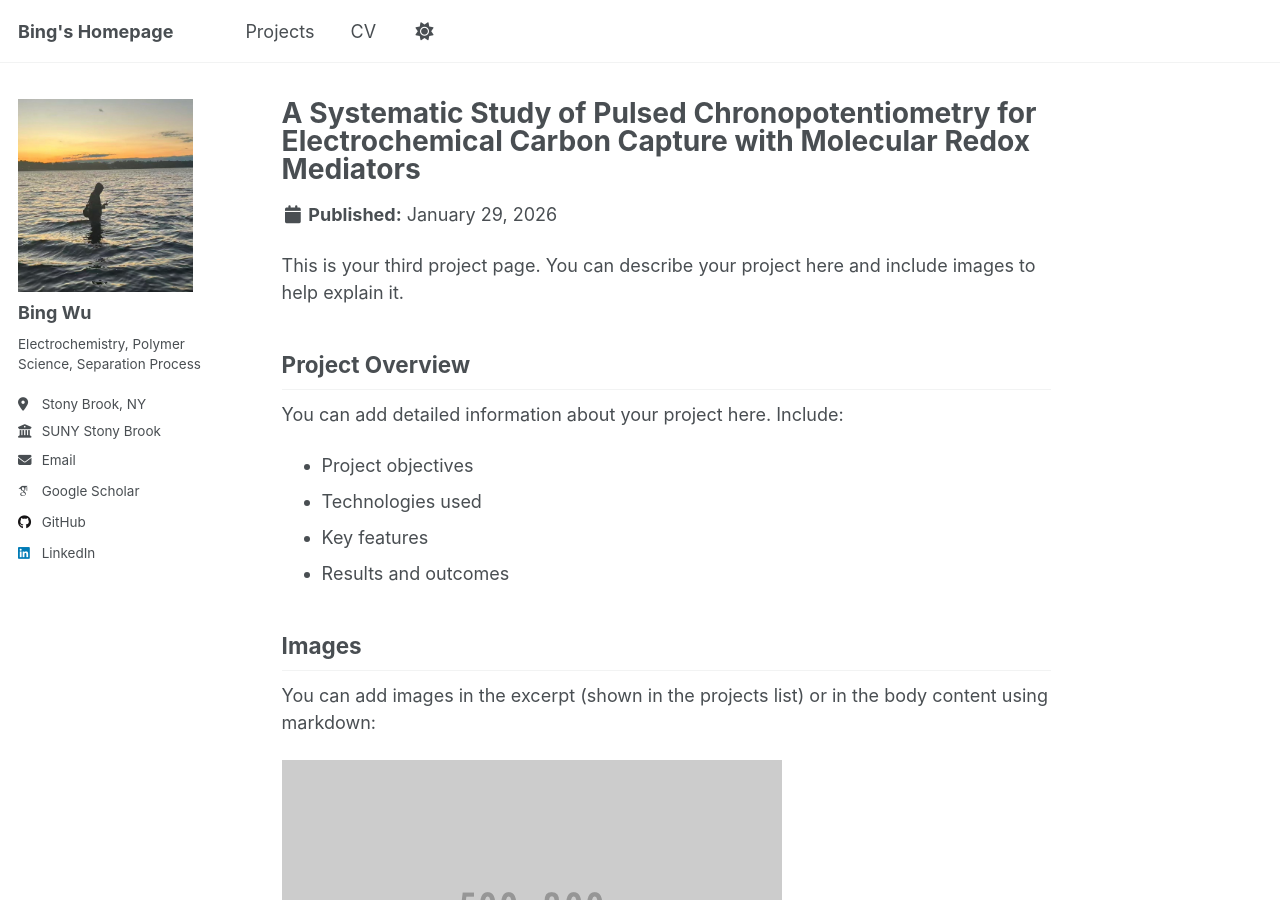
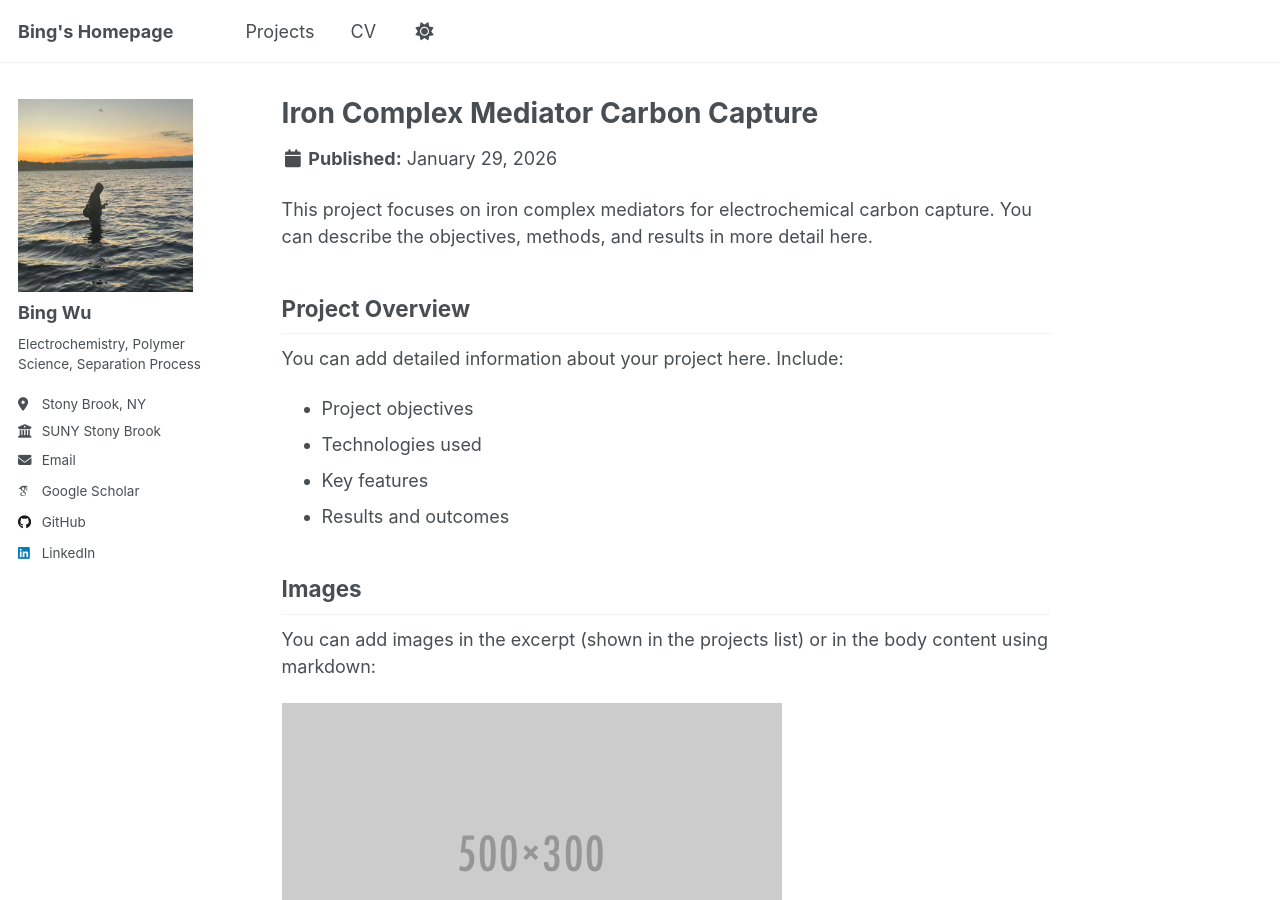
Before and after one commit to Bing-H-WU/Bing-H-WU.github.io, a Jekyll site: the page built from _projects/project-3.md, in a window 1280 px wide and 900 px high. Built offline with Jekyll 4.4.1, drawn with Linux system fonts in a browser that asks for light colours; some web fonts are replaced; a script that is not in the unit is left out.

Commit message:
Update project 3 to iron complex mediator carbon capture

```diff
--- a/_projects/project-3.md
+++ b/_projects/project-3.md
@@ -1,13 +1,13 @@
 ---
-title: "A Systematic Study of Pulsed Chronopotentiometry for Electrochemical Carbon Capture with Molecular Redox Mediators"
-excerpt: "This projest aims to develop electrochemical carbon capture systems based on molecular redox mediators, focusing on the fundamental electrochemical reactions between the mediator and the surrounding electrolyte environment. My work integrates parameter optimization, pulse-current operation, and electrolyte formulation to enhance reaction kinetics, reduce energy consumption, and improve long-term system stability. By systematically tuning both the operating conditions and the chemical properties of the electrolyte. <br/><img src='/images/ECC.png'>"
+title: "Iron Complex Mediator Carbon Capture"
+excerpt: "This project explores iron complex redox mediators for electrochemical carbon capture, focusing on mediator stability, reaction pathways, and electrolyte compatibility. The goal is to improve capture efficiency and reversibility while minimizing energy consumption and side reactions.<br/><img src='/images/ECC.png'>"
 collection: projects
-date_range: "Jan 2024 - Dec 2025"
+date_range: "Jan 2024 - Present"
 header:
   teaser: ECC.png
 ---
 
-This is your third project page. You can describe your project here and include images to help explain it.
+This project focuses on iron complex mediators for electrochemical carbon capture. You can describe the objectives, methods, and results in more detail here.
 
 ## Project Overview
 
```
